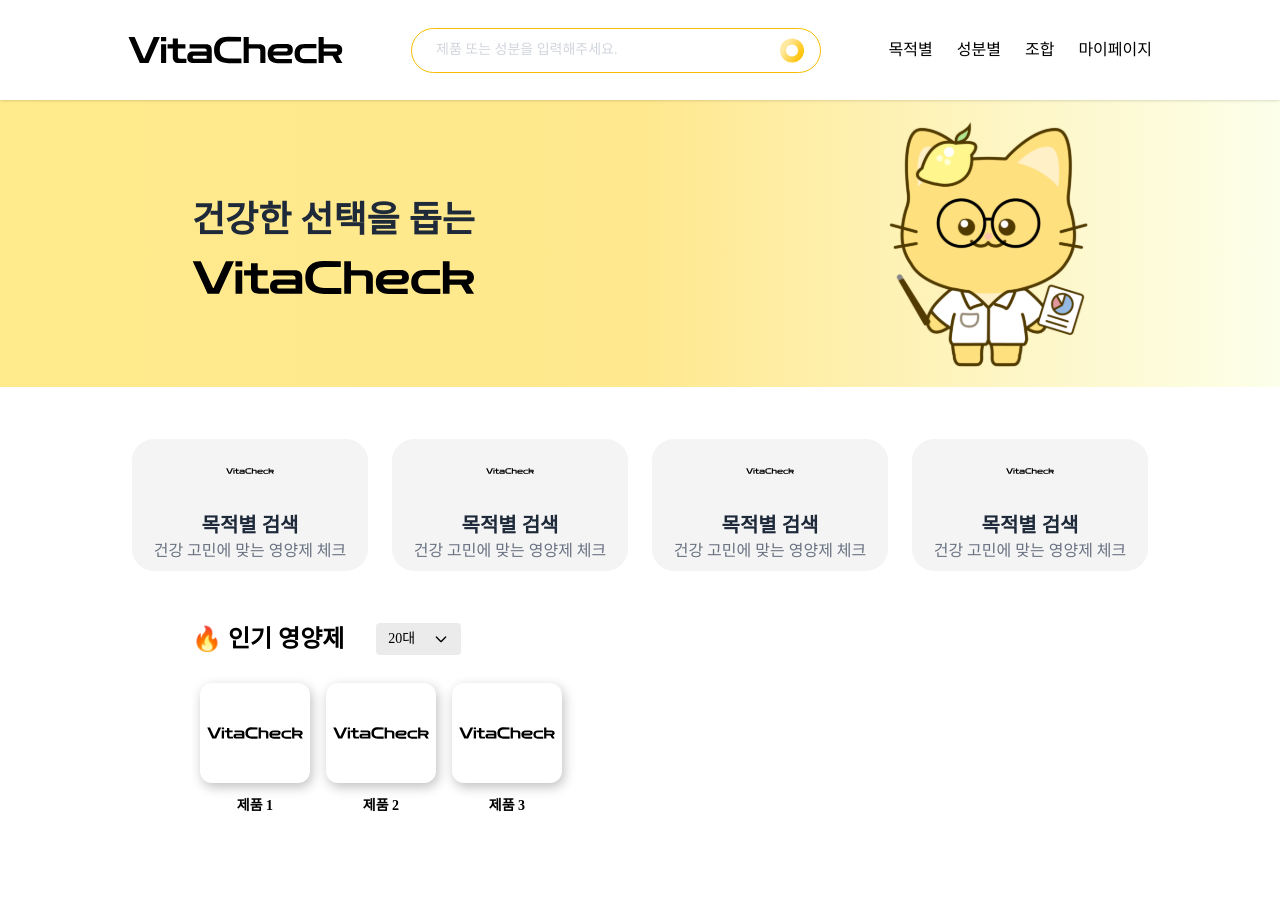
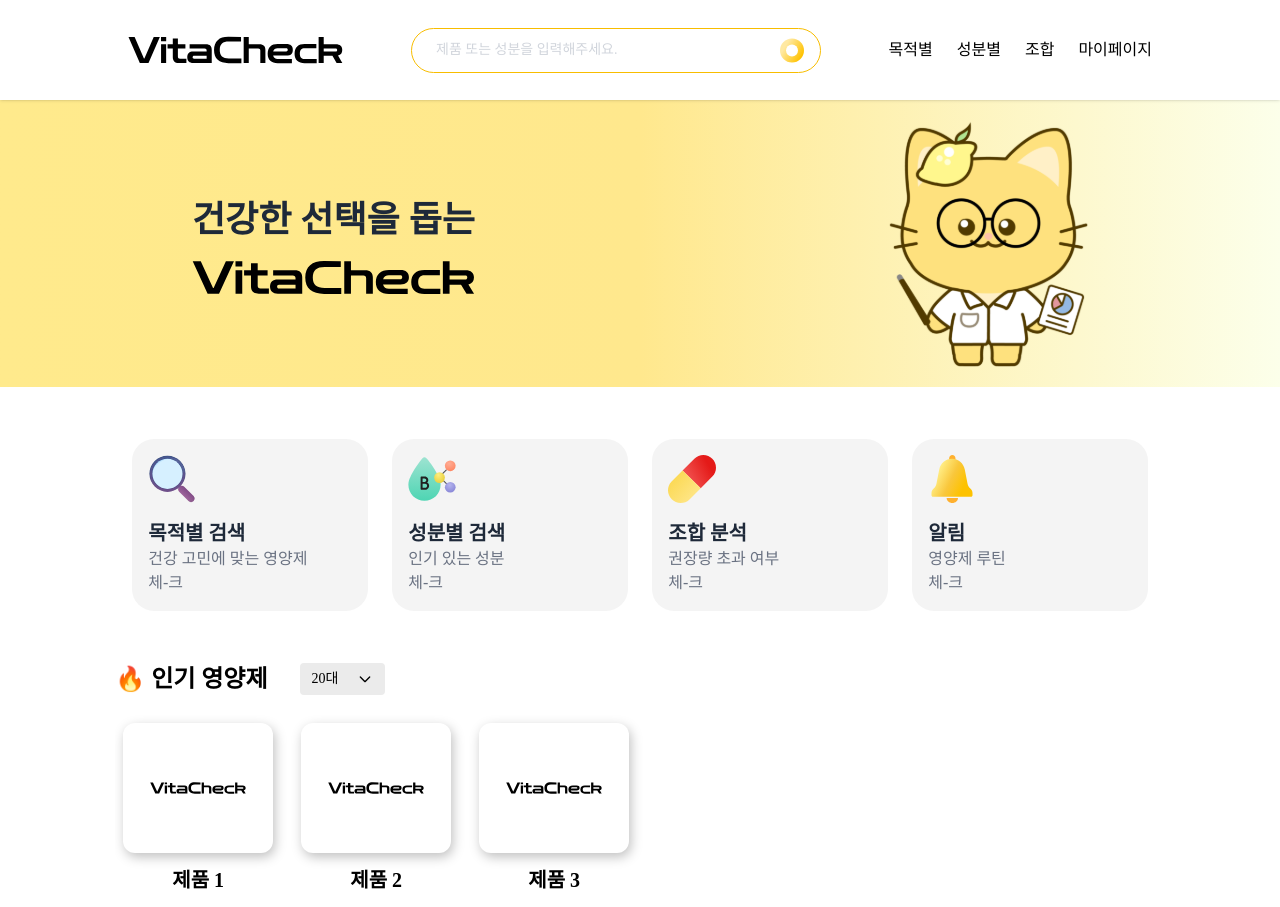
Before and after one commit to VitaCheck/vitacheck-fe, a React (Vite) app: page / in a window 1280 px wide. Before the commit the page ends 844 px from the top, so only its background shows below. Built offline with nearby package versions, Linux system fonts and the light colour scheme.

Commit message:
Fix/#9: 메인 페이지 UI 수정

```diff
--- a/src/components/MainPage/MainCard.tsx
+++ b/src/components/MainPage/MainCard.tsx
@@ -1,45 +1,36 @@
-// interface MainCardProps {
-//   title: string;
-//   subtitle: string;
-//   icon: string;
-// }
-
-// const MainCard = ({ title, subtitle, icon }: MainCardProps) => {
-//   return (
-//     <div className="bg-[#f4f4f4] rounded-[22px] p-2 flex items-center w-[23%]">
-//       <div className="flex flex-col">
-//         <img src={icon} alt="icon" className="w-12 h-12 mr-4" />
-//         <h3 className="text-xl font-semibold">{title}</h3>
-//         <p className="text-gray-500">{subtitle}</p>
-//       </div>
-//     </div>
-//   );
-// };
-
-// export default MainCard;
+import { Link } from "react-router-dom";
 
 interface MainCardProps {
   title: string;
   subtitle: string;
   icon: string;
+  to: string;
 }
 
-const MainCard = ({ title, subtitle, icon }: MainCardProps) => {
+const MainCard = ({ title, subtitle, icon, to }: MainCardProps) => {
   return (
-    <div className="bg-[#f4f4f4] rounded-[22px] p-2 flex flex-col items-center w-[23%] sm:w-[45%] md:w-[23%]">
-      <div className="flex justify-center mb-4">
+    <Link
+      to={to}
+      className="bg-[#f4f4f4] rounded-[22px] p-4 flex flex-col items-start w-[23%] sm:w-[45%] md:w-[23%] hover:shadow-md transition"
+    >
+      <div className="mb-4">
         <img src={icon} alt="icon" className="w-12 h-12" />
       </div>
+
       {/* 모바일에서는 제목이 박스 밖에 위치하도록 수정 */}
-      <h3 className="text-xl font-semibold text-gray-800 sm:hidden mb-2">
+      <h3 className="text-xl font-semibold text-gray-800 sm:hidden mb-2 text-left">
         {title}
       </h3>
+
       {/* 큰 화면에서는 제목과 부가 설명을 함께 표시 */}
-      <div className="hidden sm:block text-center">
+      <div className="hidden sm:block text-left">
         <h3 className="text-xl font-semibold text-gray-800">{title}</h3>
-        <p className="text-gray-500">{subtitle}</p>
+        <p
+          className="text-gray-500"
+          dangerouslySetInnerHTML={{ __html: subtitle }}
+        />
       </div>
-    </div>
+    </Link>
   );
 };
 
--- a/src/components/MainPage/NavSection.tsx
+++ b/src/components/MainPage/NavSection.tsx
@@ -1,5 +1,4 @@
 import MainCard from "./MainCard";
-import Logo from "../../assets/logo.svg";
 import Combination from "../../assets/combination.svg";
 import Ingredient from "../../assets/ingredient.svg";
 import Object from "../../assets/object.svg";
@@ -14,23 +13,27 @@ const NavSection = () => {
       <div className="flex-row gap-4 w-full justify-around px-[9%] sm:px-[10%] py-13 hidden sm:flex">
         <MainCard
           title="목적별 검색"
-          subtitle="건강 고민에 맞는 영양제 체크"
-          icon={Logo}
+          subtitle={"건강 고민에 맞는 영양제<br/>체-크"}
+          icon={Object}
+          to="/object"
         />
         <MainCard
-          title="목적별 검색"
-          subtitle="건강 고민에 맞는 영양제 체크"
-          icon={Logo}
+          title="성분별 검색"
+          subtitle={"인기 있는 성분<br/>체-크"}
+          icon={Ingredient}
+          to="/ingredient"
         />
         <MainCard
-          title="목적별 검색"
-          subtitle="건강 고민에 맞는 영양제 체크"
-          icon={Logo}
+          title="조합 분석"
+          subtitle={"권장량 초과 여부<br/>체-크"}
+          icon={Combination}
+          to="/combination"
         />
         <MainCard
-          title="목적별 검색"
-          subtitle="건강 고민에 맞는 영양제 체크"
-          icon={Logo}
+          title="알림"
+          subtitle={"영양제 루틴<br/>체-크"}
+          icon={Alarm}
+          to="/alarm"
         />
       </div>
 
--- a/src/components/MainPage/ProductList.tsx
+++ b/src/components/MainPage/ProductList.tsx
@@ -26,7 +26,7 @@ const ProductList = () => {
   }, []);
 
   return (
-    <section className="px-[9%] sm:px-[15%]">
+    <section className="px-[9%] sm:px-[9%]">
       <div className="flex items-center justify-start mb-4 relative">
         <h2 className="text-xl font-semibold flex items-center">
           <span className="text-2xl mr-8">🔥 인기 영양제</span>
@@ -82,27 +82,27 @@ const ProductList = () => {
       {/* <div className="w-full border-t border-gray-200 mb-4" /> */}
 
       {/* 제품 카드 */}
-      <div className="flex overflow-x-auto mb-4">
+      <div className="flex overflow-x-auto gap-3">
         <ProductCard
           imageSrc={Logo}
           name="제품 1"
-          width={110}
-          height={100}
-          fontSize={14}
+          widthClass="w-[110px] md:w-[150px]"
+          heightClass="h-[100px] md:h-[130px]"
+          fontSizeClass="text-[15px] md:text-[20px]"
         />
         <ProductCard
           imageSrc={Logo}
           name="제품 2"
-          width={110}
-          height={100}
-          fontSize={14}
+          widthClass="w-[110px] md:w-[150px]"
+          heightClass="h-[100px] md:h-[130px]"
+          fontSizeClass="text-[15px] md:text-[20px]"
         />
         <ProductCard
           imageSrc={Logo}
           name="제품 3"
-          width={110}
-          height={100}
-          fontSize={14}
+          widthClass="w-[110px] md:w-[150px]"
+          heightClass="h-[100px] md:h-[130px]"
+          fontSizeClass="text-[15px] md:text-[20px]"
         />
       </div>
     </section>
--- a/src/components/NavBar.tsx
+++ b/src/components/NavBar.tsx
@@ -65,8 +65,12 @@ const Navbar = () => {
         ) : (
           <>
             <div className="flex justify-between items-center mb-5 mt-5 px-4">
-              <img src={Bell} alt="알림" className="w-[24px] h-[27px]" />
-              <img src={User} alt="사용자" className="w-[36px] h-[36px]" />
+              <Link to="/NotificationCenter">
+                <img src={Bell} alt="알림" className="w-[24px] h-[27px]" />
+              </Link>
+              <Link to="/mypage">
+                <img src={User} alt="사용자" className="w-[36px] h-[36px]" />
+              </Link>
             </div>
 
             <div className="flex justify-center mb-6">
--- a/src/components/ProductCard.tsx
+++ b/src/components/ProductCard.tsx
@@ -1,25 +1,27 @@
 interface ProductCardProps {
   imageSrc: string;
   name: string;
-  width?: number;
-  height?: number;
+  widthClass?: string;
+  heightClass?: string;
   fontSize?: number | string;
+  fontSizeClass?: string;
 }
 
 function ProductCard({
   imageSrc,
   name,
-  width = 166,
-  height = 150,
+  widthClass = "w-[166px]",
+  heightClass = "h-[150px]",
   fontSize = 18,
+  fontSizeClass = "",
 }: ProductCardProps) {
   return (
     <div className="inline-block pt-3 pb-3 px-2">
       <div
-        className="bg-white rounded-xl flex justify-center items-center"
+        className={`bg-white rounded-xl flex justify-center items-center
+          transition-transform duration-200 ease-in-out transform hover:scale-[1.03] cursor-pointer
+          hover:shadow-lg ${widthClass} ${heightClass}`}
         style={{
-          width: `${width}px`,
-          height: `${height}px`,
           boxShadow: "2px 4px 12.2px rgba(0, 0, 0, 0.25)",
         }}
       >
@@ -27,10 +29,12 @@ function ProductCard({
       </div>
 
       <p
-        className="mt-3 text-center font-semibold text-black"
+        className={`mt-3 text-center font-semibold text-black ${widthClass} ${fontSizeClass}`}
         style={{
-          width: `${width}px`,
-          fontSize: typeof fontSize === "number" ? `${fontSize}px` : fontSize,
+          fontSize:
+            !fontSizeClass && typeof fontSize === "number"
+              ? `${fontSize}px`
+              : undefined,
         }}
       >
         {name}
--- a/src/layout/RootLayout.tsx
+++ b/src/layout/RootLayout.tsx
@@ -12,10 +12,18 @@ const RootLayout = () => {
     "/Setting",
   ];
 
+  const isMain = location.pathname === "/";
+
   // 현재 경로가 해당 경로들 중 하나로 시작하면 숨김
   const hideNavbar = hideNavbarRoutes.some((path) =>
     location.pathname.startsWith(path)
   );
+
+  const paddingTopClass = hideNavbar
+    ? ""
+    : isMain
+      ? "pt-48 md:pt-25"
+      : "pt-15 md:pt-25";
 
   return (
     <div className="font-[Pretendard] h-full flex flex-col">
@@ -27,7 +35,7 @@ const RootLayout = () => {
         </header>
       )}
 
-      <main className={`${hideNavbar ? "" : "pt-15 md:pt-25"} flex-1`}>
+      <main className={`${paddingTopClass} flex-1`}>
         <Outlet />
       </main>
     </div>
--- a/src/pages/NotificationCenterPage.tsx
+++ b/src/pages/NotificationCenterPage.tsx
@@ -15,7 +15,7 @@ function NotificationCenterPage() {
       icon: "💊",
       message: (
         <>
-          "유엠씨야채님, '오메가3' 복용 시간이에요! ⏰ <br /> 설정하신 시간 오전
+          유엠씨야채님, '오메가3' 복용 시간이에요! ⏰ <br /> 설정하신 시간 오전
           09:30 입니다"
         </>
       ),
```
